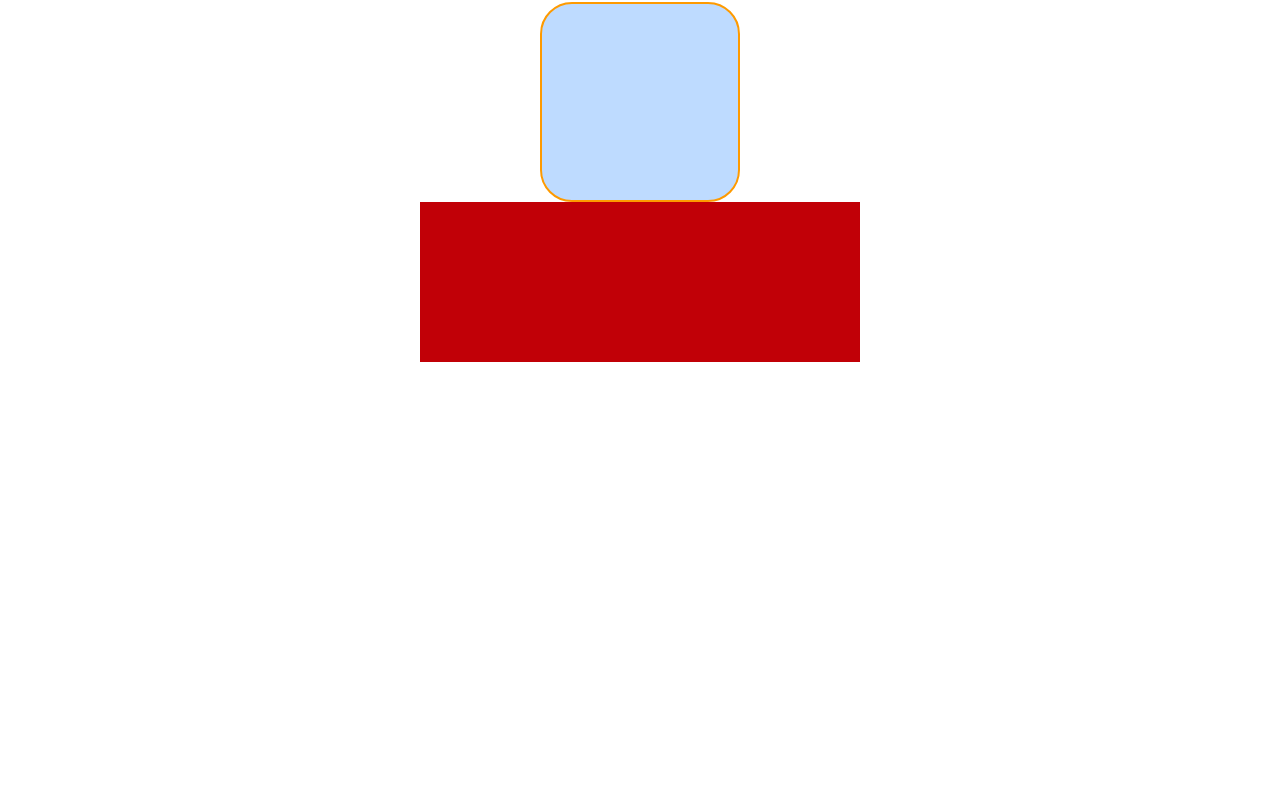
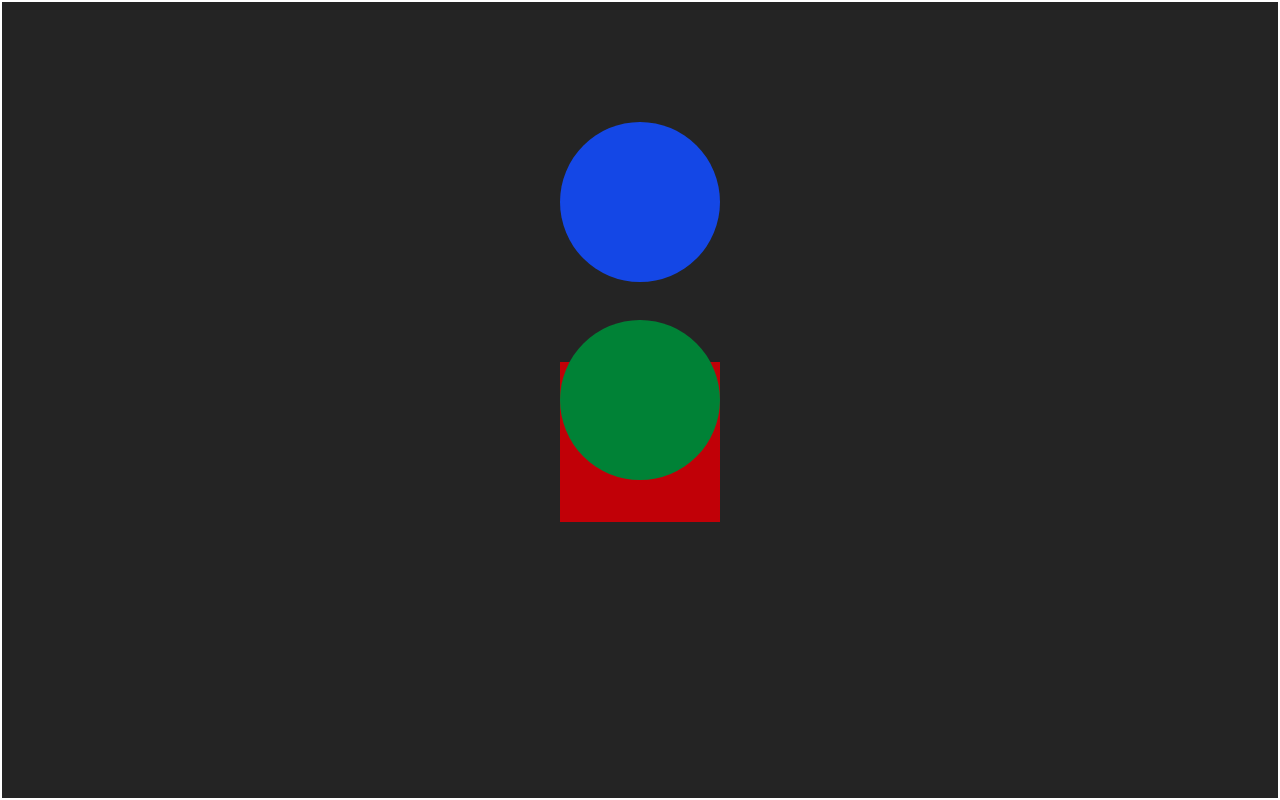
Before and after one commit to Aldomf/css-react-training, a React (Vite) app: page / in a window 1280 px wide. Built offline with nearby package versions, Linux system fonts and the light colour scheme.

Commit message:
testing positioning

```diff
--- a/src/App.tsx
+++ b/src/App.tsx
@@ -2,9 +2,12 @@ import "./App.css";
 
 function App() {
   return (
-    <div className="mx-40 border-2 border-white">
-      <div className="w-50 h-50 bg-blue-200 m-auto p-10 border-2 border-amber-500 rounded-4xl"></div>
-      <div className="w-110 h-40 bg-red-700 m-auto"></div>
+    <div className="border-2 border-white h-svh flex flex-row items-center justify-center relative">
+      <div className="w-40 h-40 bg-blue-700 rounded-full inline-block absolute z-40 top-30"></div>
+      <div className="w-40 h-40 bg-red-700 inline-block absolute z-30 top-90">
+        <div className="absolute top-0 w-full text-center">Hello</div>
+      </div>
+      <div className="w-40 h-40 bg-green-700 rounded-full inline-block z-50"></div>
     </div>
   );
 }
--- a/src/index.css
+++ b/src/index.css
@@ -12,57 +12,3 @@
   -webkit-font-smoothing: antialiased;
   -moz-osx-font-smoothing: grayscale;
 }
-
-a {
-  font-weight: 500;
-  color: #646cff;
-  text-decoration: inherit;
-}
-a:hover {
-  color: #535bf2;
-}
-
-body {
-  /* margin: 0;
-  display: flex; */
-  /* place-items: center; */
-  min-width: 320px;
-  min-height: 100vh;
-}
-
-h1 {
-  font-size: 3.2em;
-  line-height: 1.1;
-}
-
-button {
-  border-radius: 8px;
-  border: 1px solid transparent;
-  padding: 0.6em 1.2em;
-  font-size: 1em;
-  font-weight: 500;
-  font-family: inherit;
-  background-color: #1a1a1a;
-  cursor: pointer;
-  transition: border-color 0.25s;
-}
-button:hover {
-  border-color: #646cff;
-}
-button:focus,
-button:focus-visible {
-  outline: 4px auto -webkit-focus-ring-color;
-}
-
-@media (prefers-color-scheme: light) {
-  :root {
-    color: #213547;
-    background-color: #ffffff;
-  }
-  a:hover {
-    color: #747bff;
-  }
-  button {
-    background-color: #f9f9f9;
-  }
-}
```
